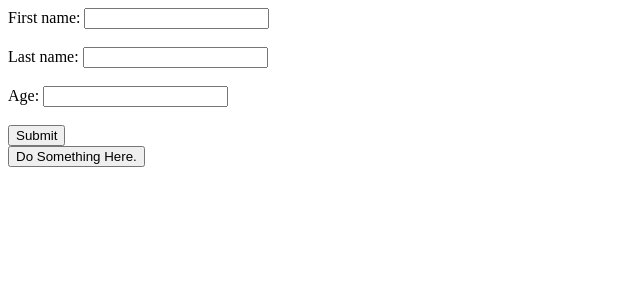
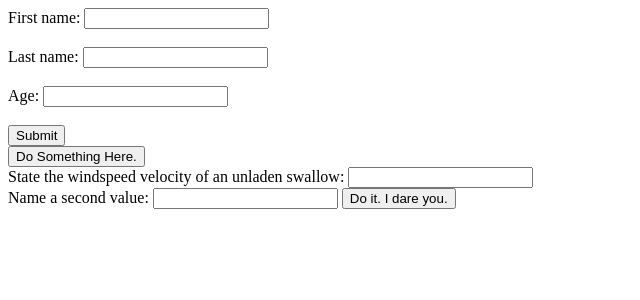
Before and after one commit to faradical/Data-Study-Hall, a Flask app: page / in a window 1280 px wide. Shown: the top 300 px of the page, without its empty margins (0-640 px from the left). Run offline with Flask 2, Linux system fonts and the light colour scheme.

Commit message:
Update Study Hall

```diff
--- a/Understanding Flask/app.py
+++ b/Understanding Flask/app.py
@@ -51,9 +51,20 @@ def pet():
 
 @app.route("/pet/result2/<name>/<type>")
 def result2(name="None",type="None"):
+
+    # Seth's extra demo stuf
+
     # DO STUFF#
     title = "Pet Results"
     return render_template("/pet/result2/index.html", name=name, type=type, title=title)
+
+@app.route("/model/<value1>/<value2>")
+def result3(value1="None",value2="None"):
+    def model_predict(v1, v2):
+        return int(v1) * int(v2)
+
+    my_big_dict = {'result': model_predict(value1, value2)}
+    return jsonify(my_big_dict)
 
 @app.errorhandler(404)
 def not_found(error=None):
--- a/Understanding Flask/static/js/script.js
+++ b/Understanding Flask/static/js/script.js
@@ -23,6 +23,18 @@ function DoHere(){
 }
 
 
+function Nishant(){
+    var v1 = d3.select("#value1").node().value;
+    var v2 = d3.select("#value2").node().value;
+
+    d3.json(`/model/${v1}/${v2}`).then(data => {
+        console.log(data);
+        var lauren = d3.select("#kirk");
+        lauren.append("h1").text(data.result);
+    });
+}
+
 // EVENT LISTENERS
 d3.select("#pet-button").on("click", createPetResults);
 d3.select("#DonleysButton").on("click", DoHere);
+d3.select("#KirksButton").on("click", Nishant);
--- a/Understanding Flask/templates/index.html
+++ b/Understanding Flask/templates/index.html
@@ -25,5 +25,18 @@
         </div>
         <script src="https://d3js.org/d3.v6.js"></script>
         <script src="/static/js/script.js"></script>
+
+
+        <div id="kirk">
+            <label for="value1">State the windspeed velocity of an unladen swallow:</label>
+            <input type="text" id="value1" name="value1">
+            <br>
+            <label for="value2">Name a second value:</label>
+            <input type="text" id="value2" name="value2">
+            <button id="KirksButton">Do it. I dare you.</button>
+        </div>
+
+        <script src="https://d3js.org/d3.v6.js"></script>
+        <script src="static/js/script.js"></script>
     </body>
 </html>
```
